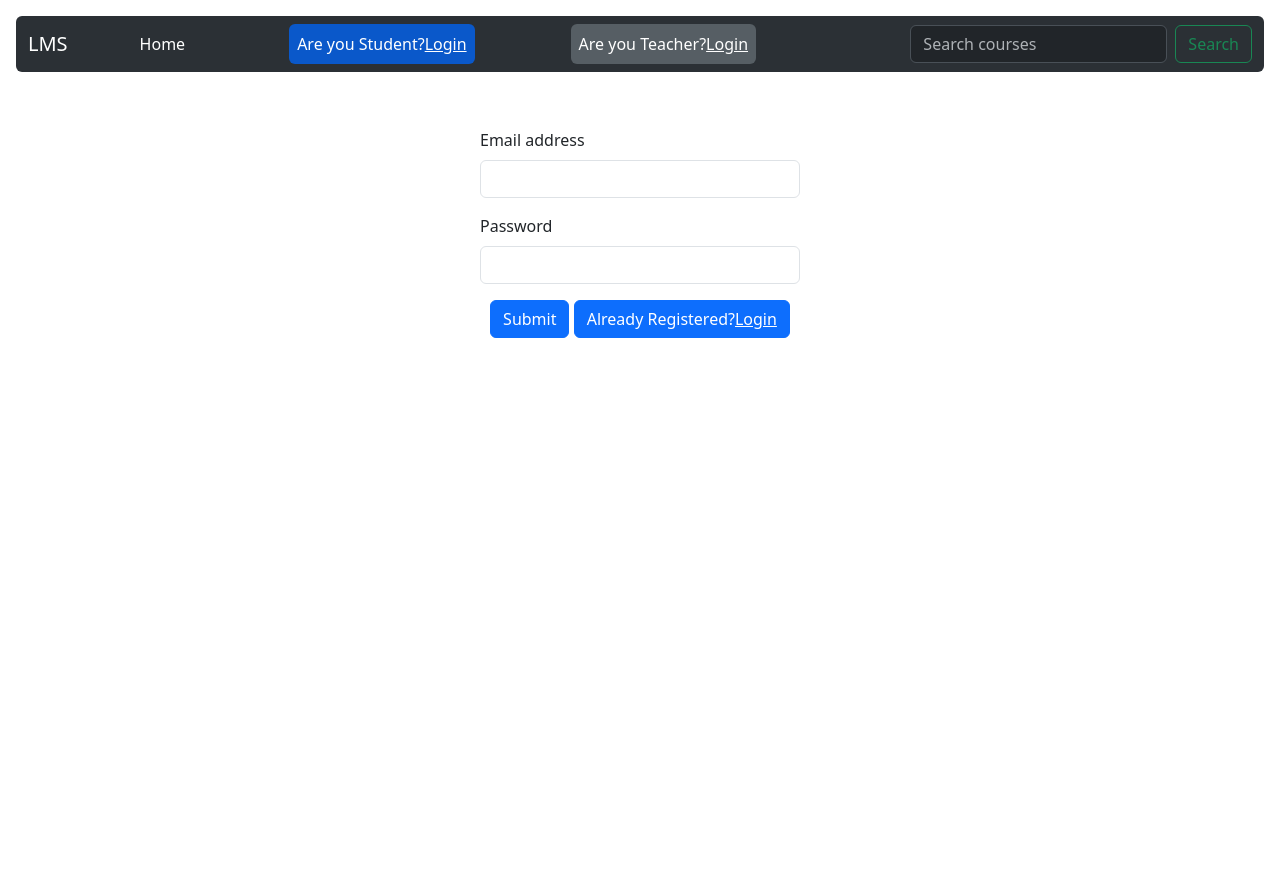
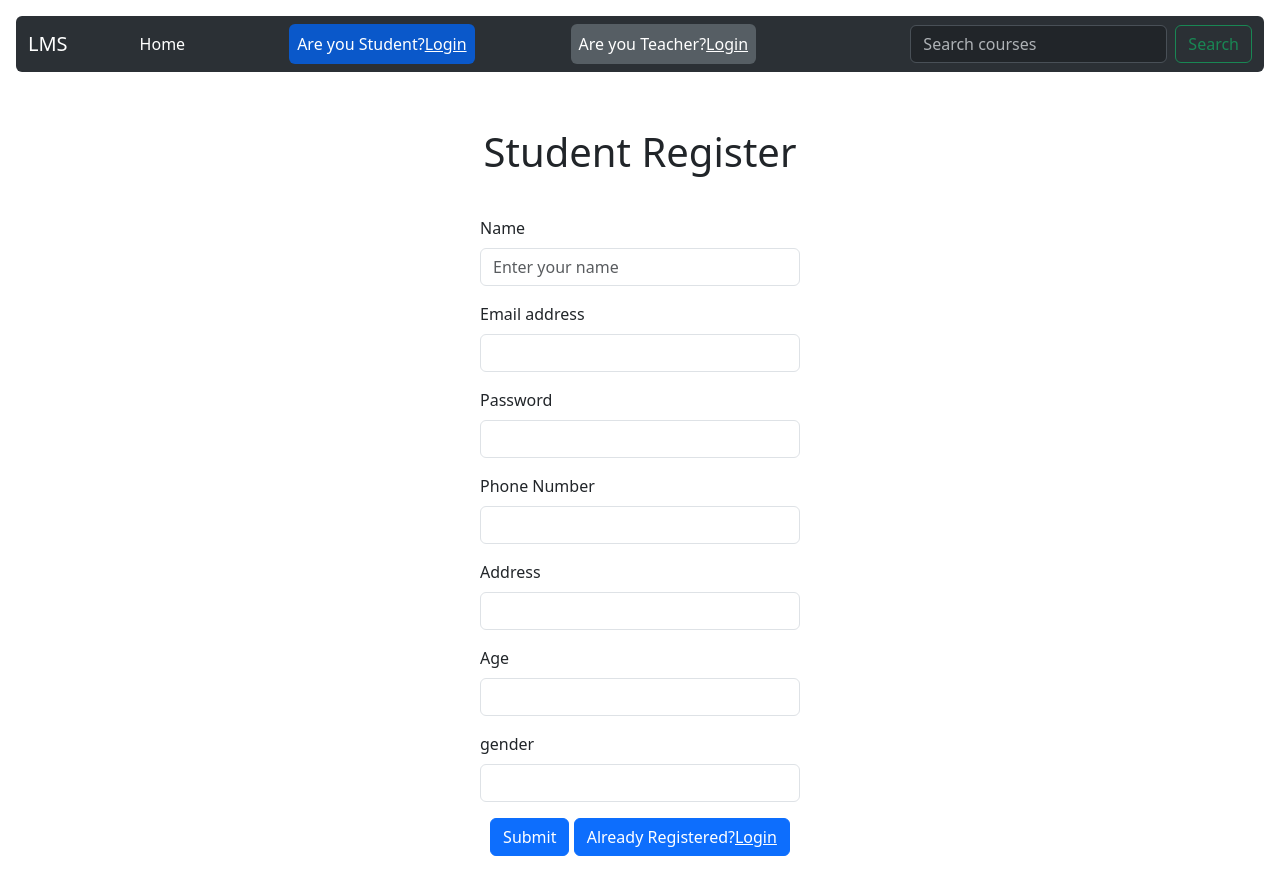
Before and after one commit to charankulal/Learning-Management-System-Django, a Django app: page /student/register in a window 1280 px wide. Before the commit the page ends 338 px from the top, so only its background shows below. Run offline with Django 4.2, Linux system fonts and the light colour scheme.

Commit message:
Completed Student register form front end.

```diff
--- a/base/templates/base/student_register.html
+++ b/base/templates/base/student_register.html
@@ -2,23 +2,49 @@
 
 
 {% block content %}
-
-<div style="padding-top: 8rem;padding-right:30rem; padding-left: 30rem; ">
+<h1 class="text-center text-bold" style="padding-top: 8rem;">Student Register</h1>
+<div style="padding-top: 2rem;padding-right:30rem; padding-left: 30rem; ">
     <form method="post" action="">
         {% csrf_token %}
         <div class="mb-3">
-          <label for="exampleInputEmail1"  class="form-label">Email address</label>
-          <input type="email" name="email" class="form-control" id="exampleInputEmail1" aria-describedby="emailHelp">
+            <label for="name"  class="form-label">Name</label>
+            <input type="text" name="name" class="form-control" id="name" placeholder="Enter your name">
+
+          </div>
+
+        <div class="mb-3">
+          <label for="email"  class="form-label">Email address</label>
+          <input type="email" name="email" class="form-control" id="email">
 
         </div>
         <div class="mb-3">
-          <label for="exampleInputPassword1" class="form-label">Password</label>
-          <input type="password" name="password" class="form-control" id="exampleInputPassword1">
+          <label for="password" class="form-label">Password</label>
+          <input type="password" name="password" class="form-control" id="password">
+        </div>
+
+        <div class="mb-3">
+          <label for="phone" class="form-label">Phone Number</label>
+          <input type="text" name="phone" class="form-control" id="phone">
+        </div>
+
+        <div class="mb-3">
+          <label for="address" class="form-label">Address</label>
+          <input type="text" name="address" class="form-control" id="address">
+        </div>
+
+        <div class="mb-3">
+          <label for="age" class="form-label">Age</label>
+          <input type="text" name="age" class="form-control" id="age">
+        </div>
+        <div class="mb-3">
+          <label for="gender" class="form-label">gender</label>
+          <input type="text" name="gender" class="form-control" id="gender">
         </div>
         <div class="mb-3 text-center">
             <button type="submit" class="btn btn-primary">Submit</button>
         <a href="{% url 'login' %}" class="btn btn-primary" >Already Registered?<u>Login</u></a>
     </div>
+</div>
     </form>
 
 </div>
```
